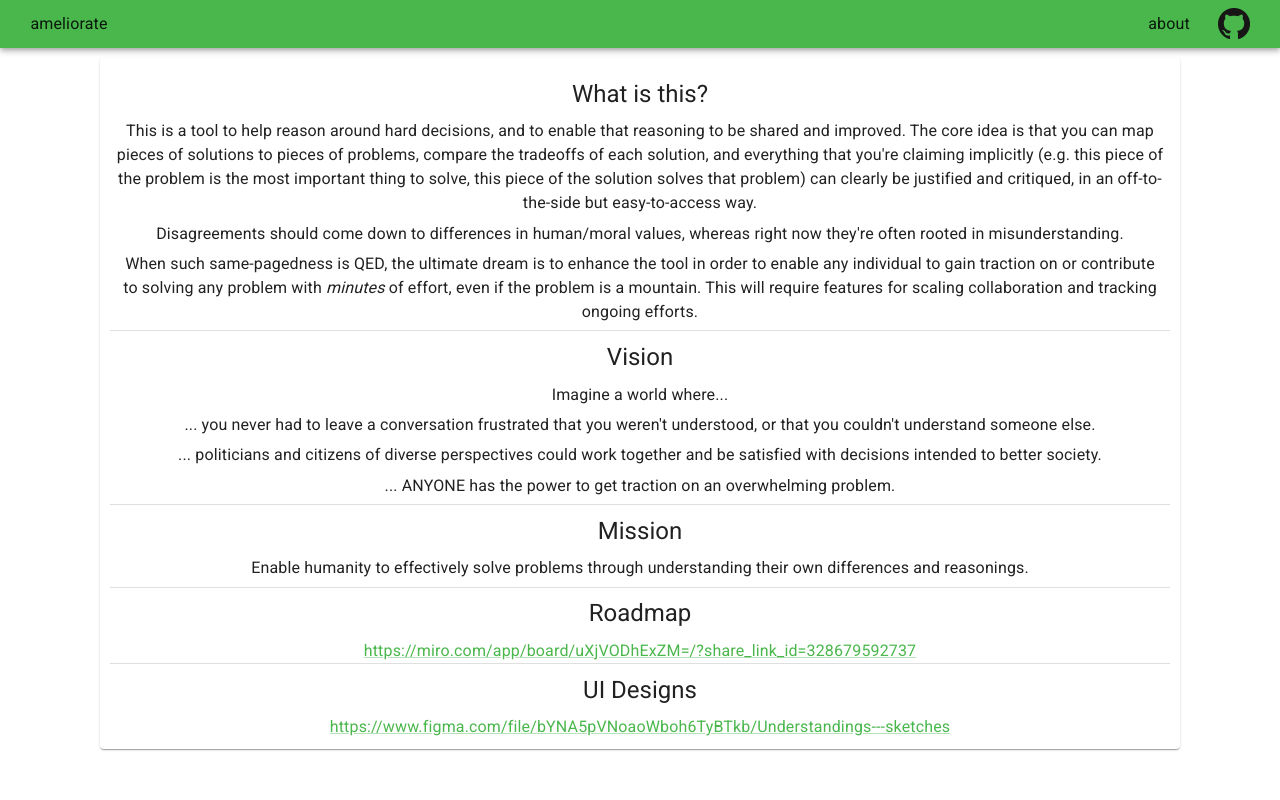
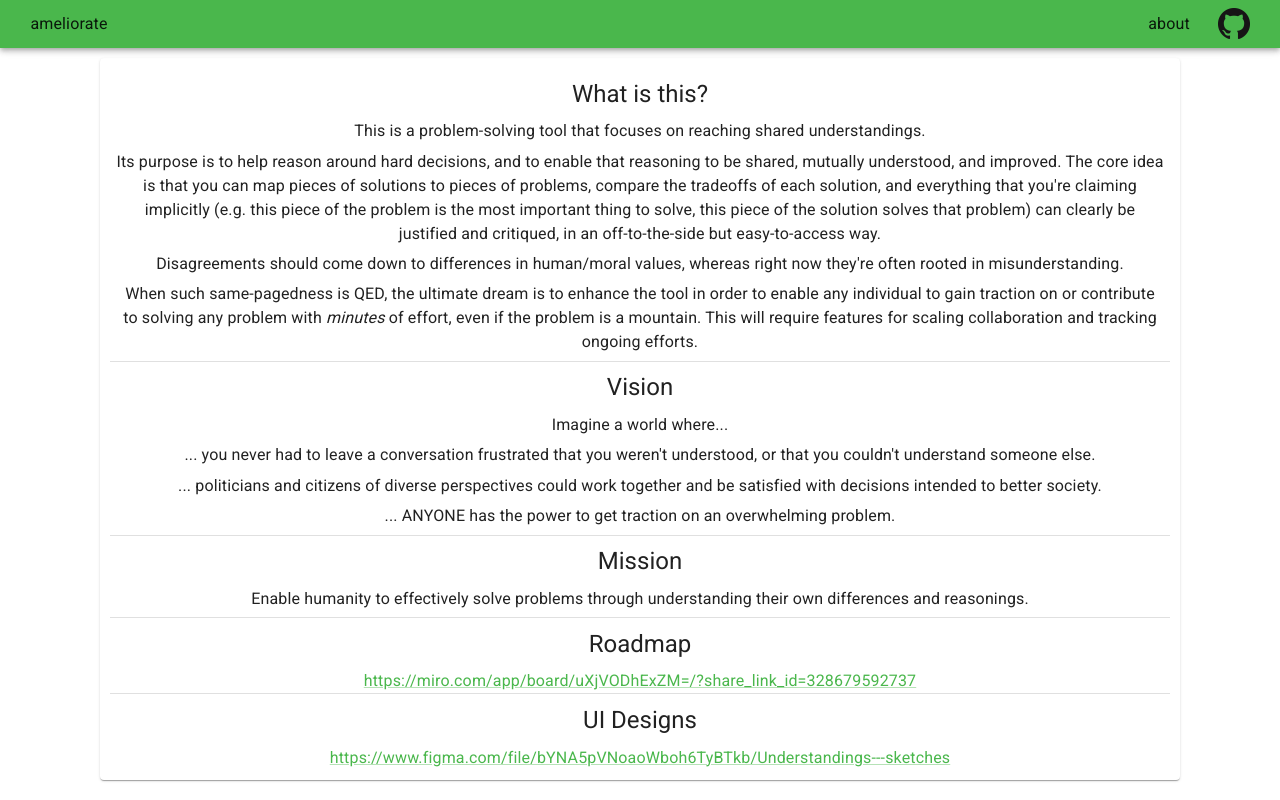
Before and after one commit to amelioro/ameliorate, a Next.js app in the folder web/: page /about in a window 1280 px wide. Built offline with nearby package versions, Linux system fonts and the light colour scheme.

Commit message:
docs: update about page w/focus on shared udstg

```diff
--- a/web/src/pages/about.tsx
+++ b/web/src/pages/about.tsx
@@ -10,12 +10,16 @@ const Home: NextPage = () => {
         <PaperMiddle>
           <Typography variant="h5">What is this?</Typography>
           <Typography variant="body1">
-            This is a tool to help reason around hard decisions, and to enable that reasoning to be
-            shared and improved. The core idea is that you can map pieces of solutions to pieces of
-            problems, compare the tradeoffs of each solution, and everything that you're claiming
-            implicitly (e.g. this piece of the problem is the most important thing to solve, this
-            piece of the solution solves that problem) can clearly be justified and critiqued, in an
-            off-to-the-side but easy-to-access way.
+            This is a problem-solving tool that focuses on reaching shared understandings.
+          </Typography>
+
+          <Typography variant="body1">
+            Its purpose is to help reason around hard decisions, and to enable that reasoning to be
+            shared, mutually understood, and improved. The core idea is that you can map pieces of
+            solutions to pieces of problems, compare the tradeoffs of each solution, and everything
+            that you're claiming implicitly (e.g. this piece of the problem is the most important
+            thing to solve, this piece of the solution solves that problem) can clearly be justified
+            and critiqued, in an off-to-the-side but easy-to-access way.
           </Typography>
 
           <Typography variant="body1">
```
